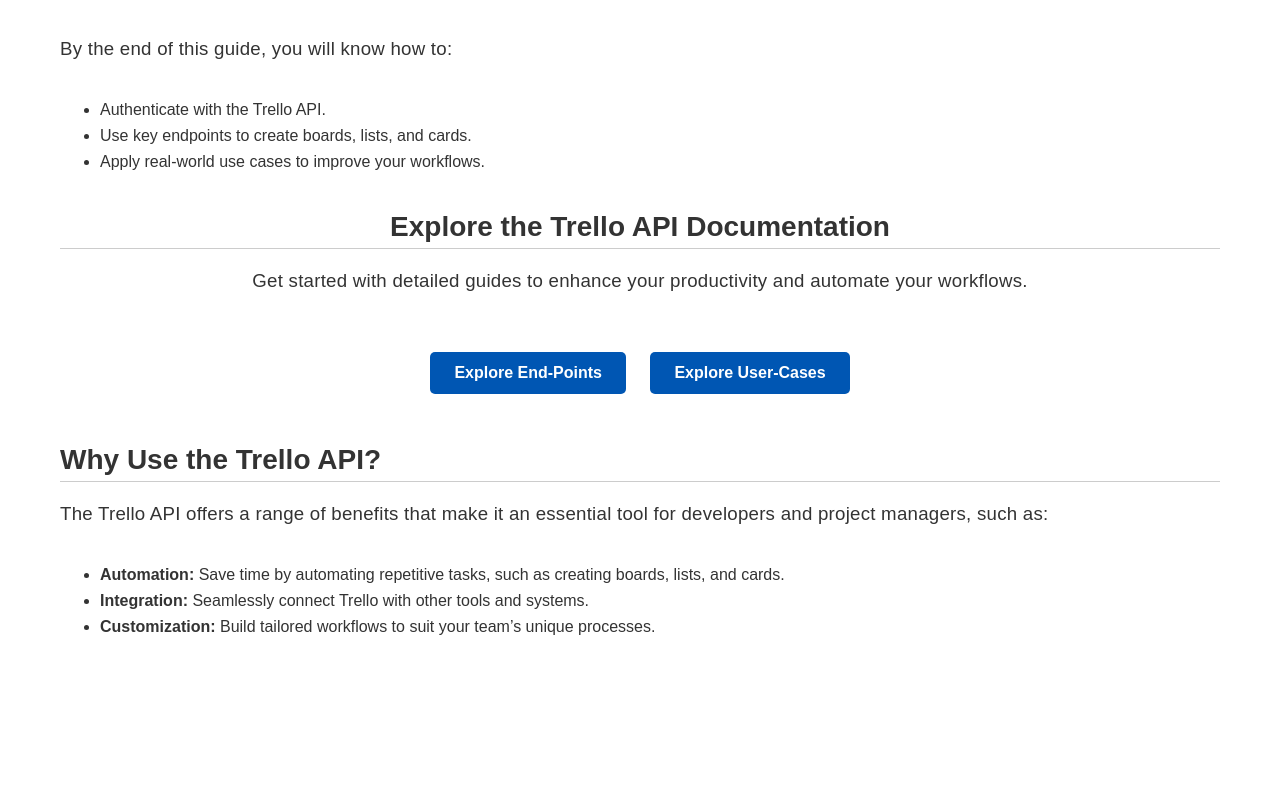
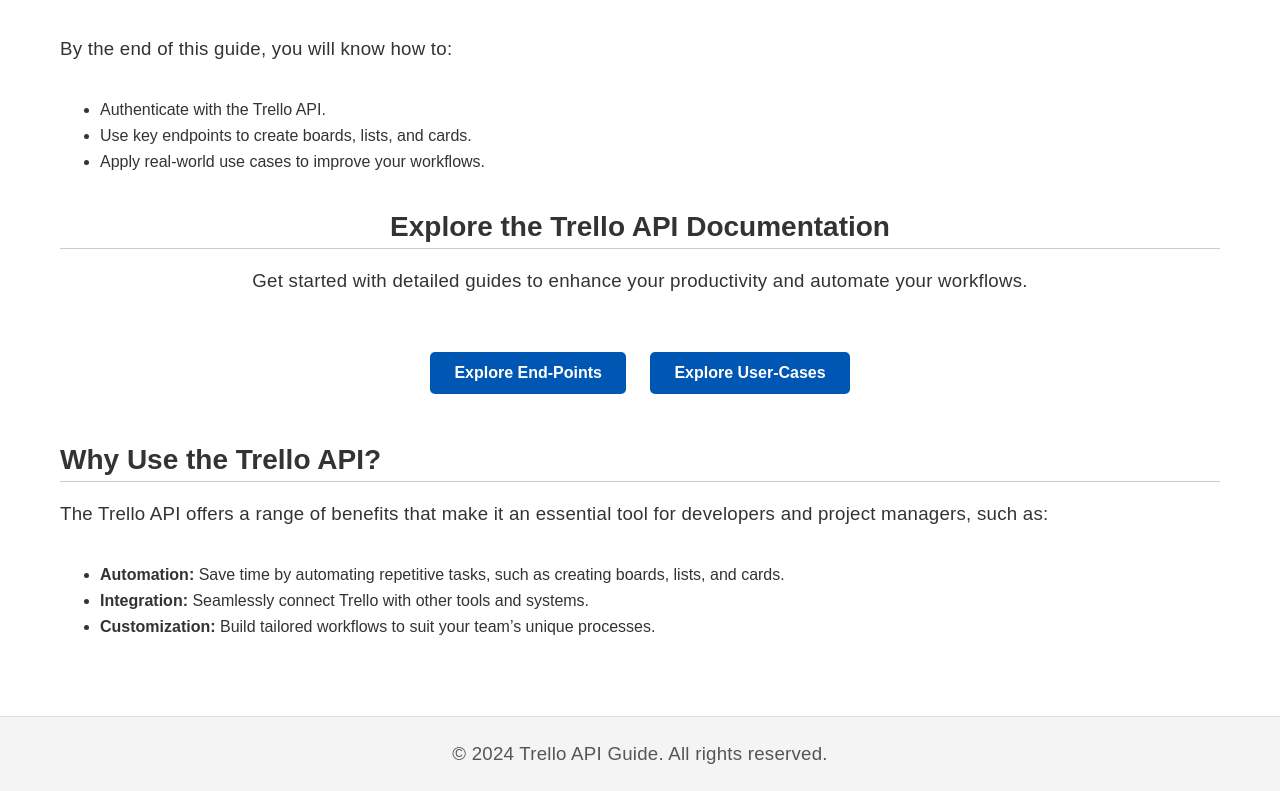
Before and after one commit to GFiorino/Trello-API-Automating-Task-Management-with-Postman, a plain HTML site: page index.htm in a window 1280 px wide. Shown: the part 581-1372 px from the top of the page. Before the commit the page ends 1257 px from the top, so only its background shows below. Drawn offline with Linux system fonts and the light colour scheme; files that its build step writes are made by us from their sources; files whose address does not match are found by name.

Commit message:
Update index.htm

```diff
--- a/index.htm
+++ b/index.htm
@@ -108,5 +108,10 @@
             </section>
         </main>
     </div>
+    <footer class="site-footer">
+    <div class="footer-content">
+        <p>&copy; 2024 Trello API Guide. All rights reserved.</p>
+    </div>
+</footer>
 </body>
 </html>
```
